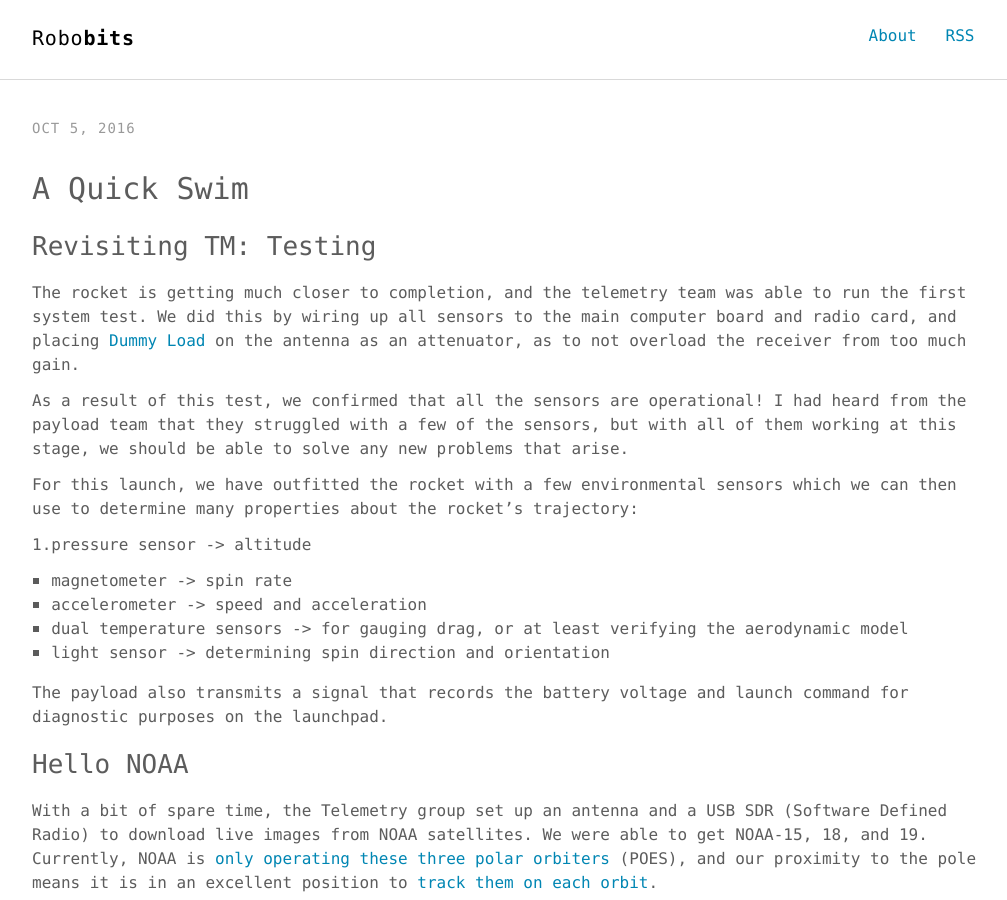
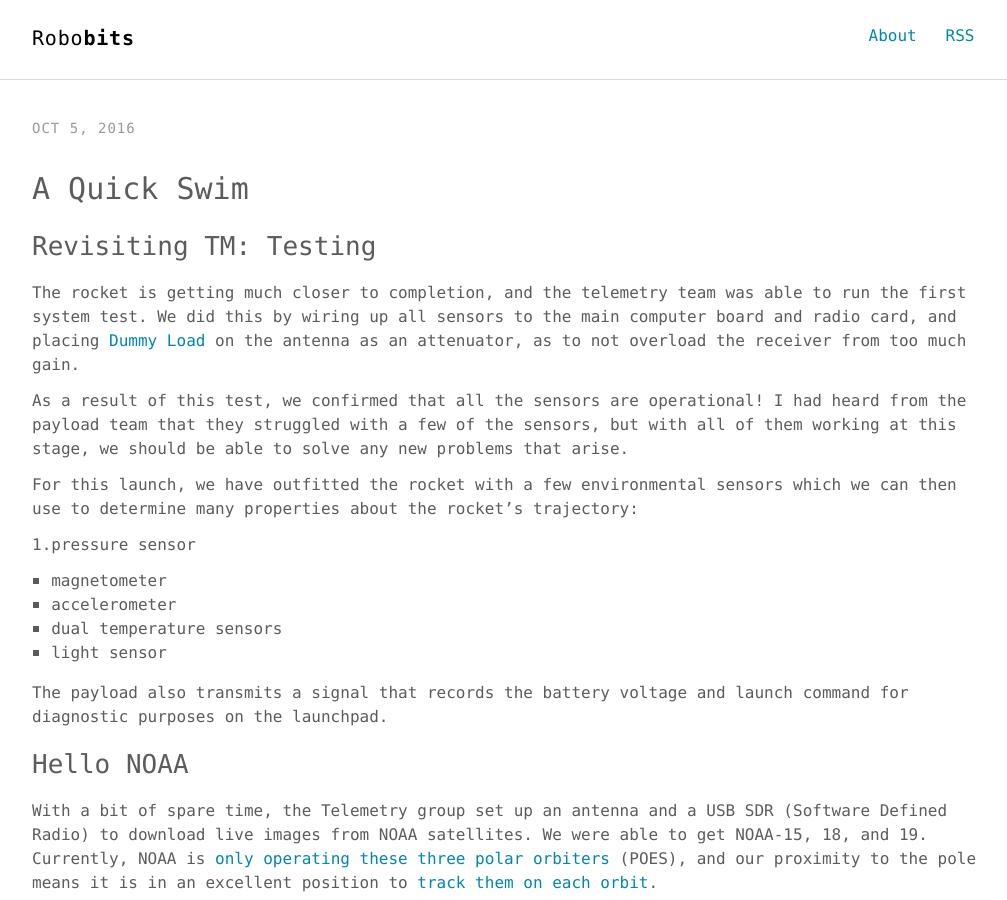
Before and after one commit to ausshir/ausshir.github.io, a Jekyll site: the page built from _posts/2016-10-05-A-Quick-Swim.md, in a window 1280 px wide and 900 px high. Shown: the whole window, without its empty margins (132-1139 px from the left). Built offline with Jekyll 4.4.1, drawn with Linux system fonts in a browser that asks for light colours.

Commit message:
Updated 2016-10-05-A-Quick-Swim.md

```diff
--- a/_posts/2016-10-05-A-Quick-Swim.md
+++ b/_posts/2016-10-05-A-Quick-Swim.md
@@ -32,11 +32,11 @@ As a result of this test, we confirmed that all the sensors are operational! I h
 
 For this launch, we have outfitted the rocket with a few environmental sensors which we can then use to determine many properties about the rocket's trajectory:
 
-1.pressure sensor -> altitude
-2. magnetometer -> spin rate
-3. accelerometer -> speed and acceleration
-4. dual temperature sensors -> for gauging drag, or at least verifying the aerodynamic model
-5. light sensor -> determining spin direction and orientation
+1.pressure sensor
+2. magnetometer
+3. accelerometer
+4. dual temperature sensors
+5. light sensor
 
 The payload also transmits a signal that records the battery voltage and launch command for diagnostic purposes on the launchpad.
 
```
